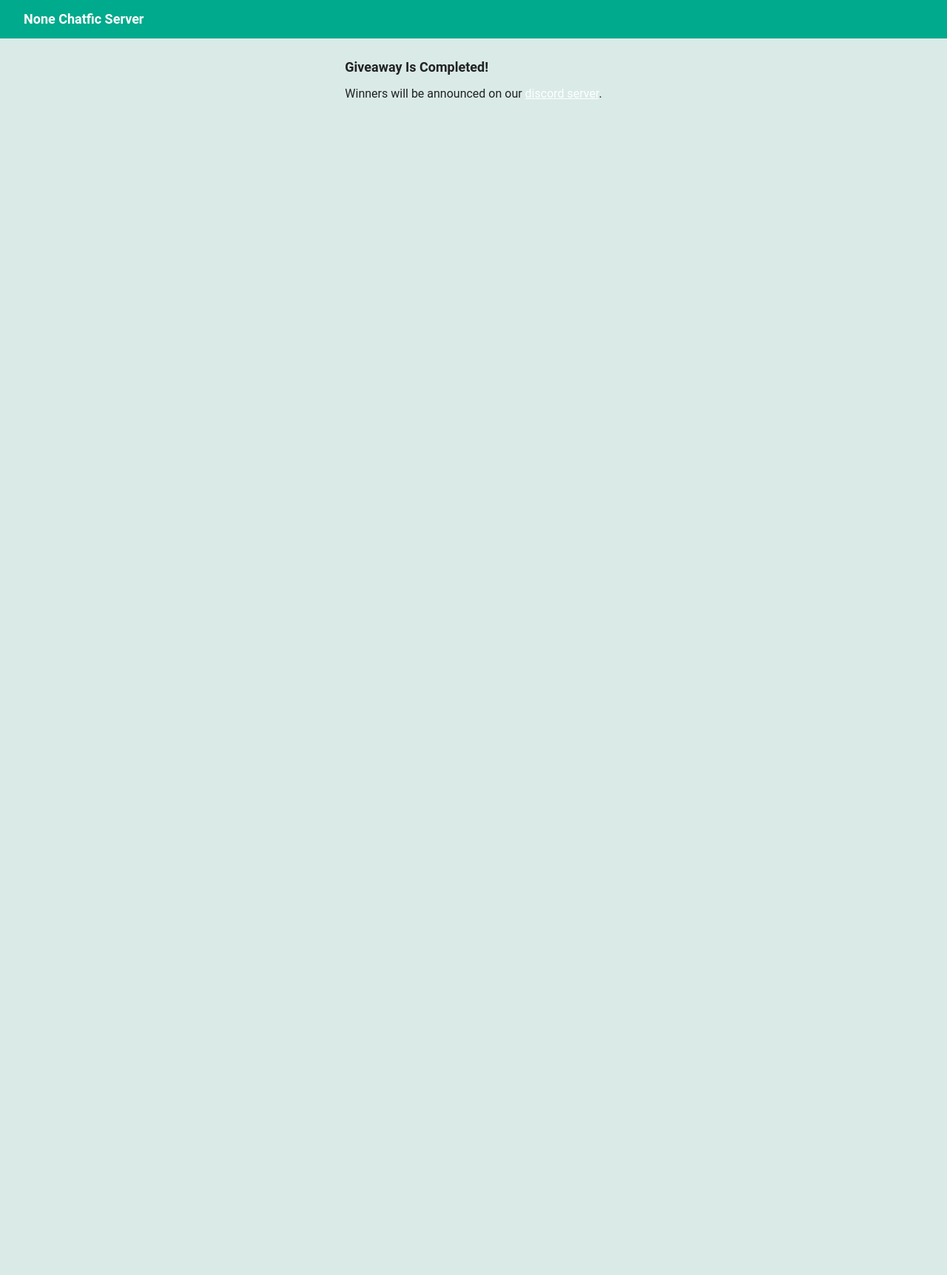
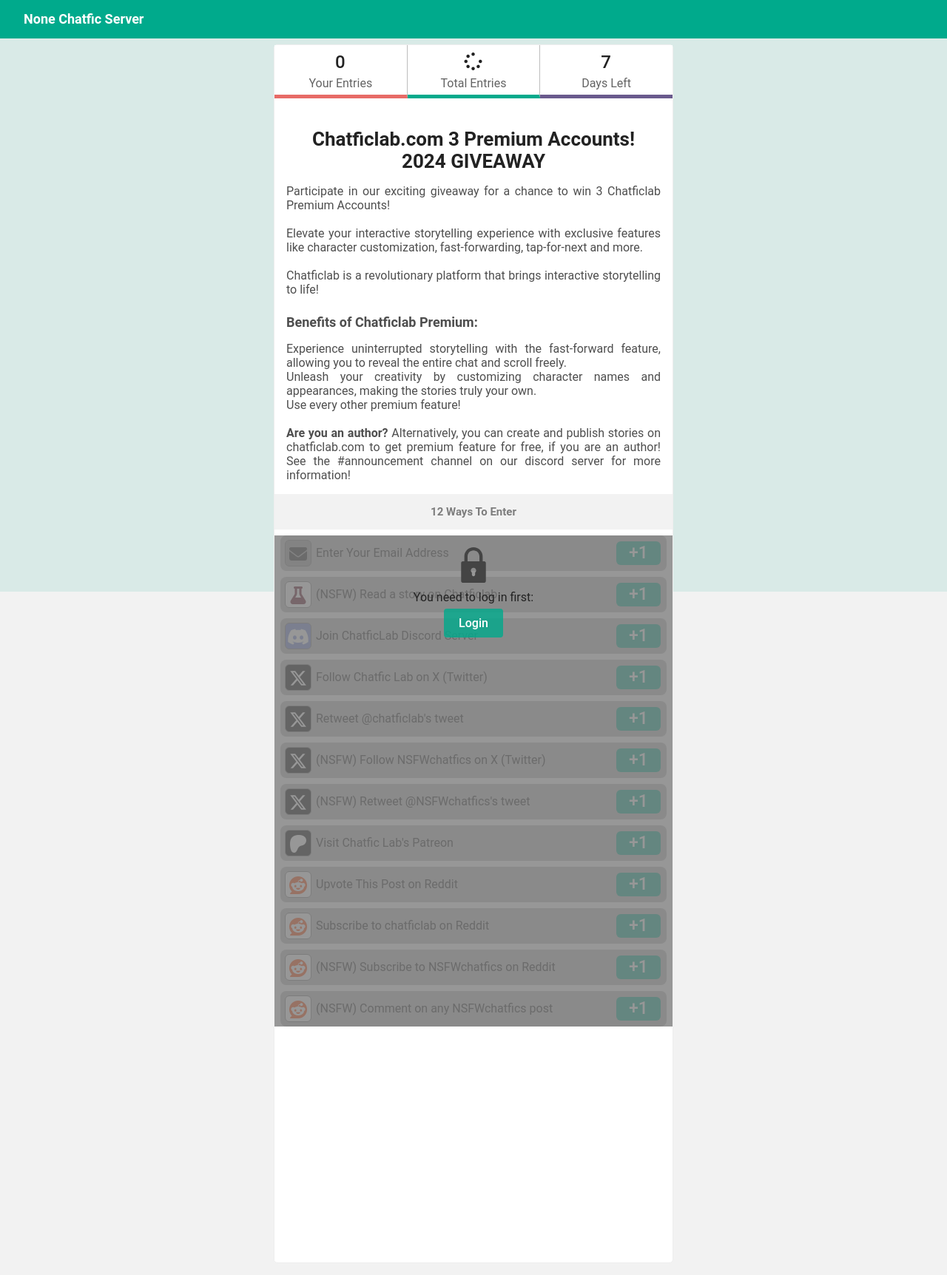
Before and after one commit to gokhanmeteerturk/chatficdb, a FastAPI app: page /giveaway in a window 1280 px wide. Shown: the whole page at 74% size. Before the commit the page ends 134 px from the top, so only its background shows below. Run offline with FastAPI, Linux system fonts and the light colour scheme.

Commit message:
css text justify

```diff
--- a/templates/base.html
+++ b/templates/base.html
@@ -80,6 +80,9 @@
             border-radius: 5px;
             max-width: 800px;
         }
+        li, p {
+            text-align: justify;
+        }
         .btn {
             position:relative;
             z-index:1;
--- a/templates/giveaway_page.html
+++ b/templates/giveaway_page.html
@@ -127,11 +127,9 @@ function parseJwt (token) {
 {% endblock %}
 
 {% block content %}
-<h3 style="margin-top:80px !important;">Giveaway Is Completed!</h3>
-<p>
-    Winners will be announced on our <a style="color:white !important;text-decoration: underline !important;" href="https://discord.com/invite/hu5gRNFQTU">discord server</a>.
-</p>
-<div id="centered-div" style="display:none;">
+<!--<h3 style="margin-top:80px !important;">Giveaway Is Completed!</h3>-->
+<!-- <p>Winners will be announced on our <a style="color:white !important;text-decoration: underline !important;" href="https://discord.com/invite/hu5gRNFQTU">discord server</a>.</p> -->
+<div id="centered-div">
     <div class="header-meta">
         <div class="cell">
             <span id="yourentries" class="number">0</span>
@@ -400,19 +398,23 @@ function parseJwt (token) {
                  <div class="method" id="redditvisit">
                     <a href="javascript:void(0);" onclick="setMethod(this.parentNode);" class="methodbubble">
                         <span class="icon"><i class="fa-brands fa-reddit"></i></span>
-                        <span class="name">Visit This Post on Reddit</span>
+                        <span class="name">Upvote This Post on Reddit</span>
                         <span class="amount">+1</span>
                     </a>
                     <div class="expandable">
                         <div class="tac">
                             <span class="expandabletext">
                                 <a target="_blank" onauxclick="return linkClickedMiddle(event, 'redditclick')" onclick="return linkClicked('redditclick');" href="https://www.reddit.com/r/chatficlab/comments/190avkx/chatfic_lab_giveaway_get_one_of_3_premium/" class="btn">
-                                    Visit This Post on Reddit
+                                    Upvote This Post on Reddit
                                 </a>
                                 <div>&nbsp;</div>
                                 <a href="javascript:void(0)" onclick="setClaim(this);" id="redditclick" class="btn secondary hidden">
                                     Done
                                 </a>
+
+                                <div>
+                                    <small>Make sure to click Done in not more than 5 minutes after you upvote, since we track upvote count for validation.</small>
+                                </div>
                             </span>
                         </div>
                     </div>
@@ -553,7 +555,8 @@ Acceptance of Rules: By participating in the Sweepstakes, You have affirmatively
         else{
             axios.post("https://api.chatficlab.com/giveaway-entry-count").then((response) => {
                 if (response.status == 200) {
-                    document.getElementById('totalentries').innerHTML = ((response.data.entries - 12)/2).toLocaleString();
+                    //document.getElementById('totalentries').innerHTML = ((response.data.entries - 12)/2).toLocaleString();
+                    document.getElementById('totalentries').innerHTML = ((response.data.entries)/2).toLocaleString();
                 }
             });
         }
@@ -613,7 +616,8 @@ Acceptance of Rules: By participating in the Sweepstakes, You have affirmatively
             }
         }
         document.getElementById('yourentries').innerHTML = myEntries;
-        document.getElementById('totalentries').innerHTML = (((responseData.entries - 12)/2) + myEntries).toLocaleString();
+        //document.getElementById('totalentries').innerHTML = (((responseData.entries - 12)/2) + myEntries).toLocaleString();
+        document.getElementById('totalentries').innerHTML = (((responseData.entries)/2) + myEntries).toLocaleString();
     }
 </script>
 <script>
```
